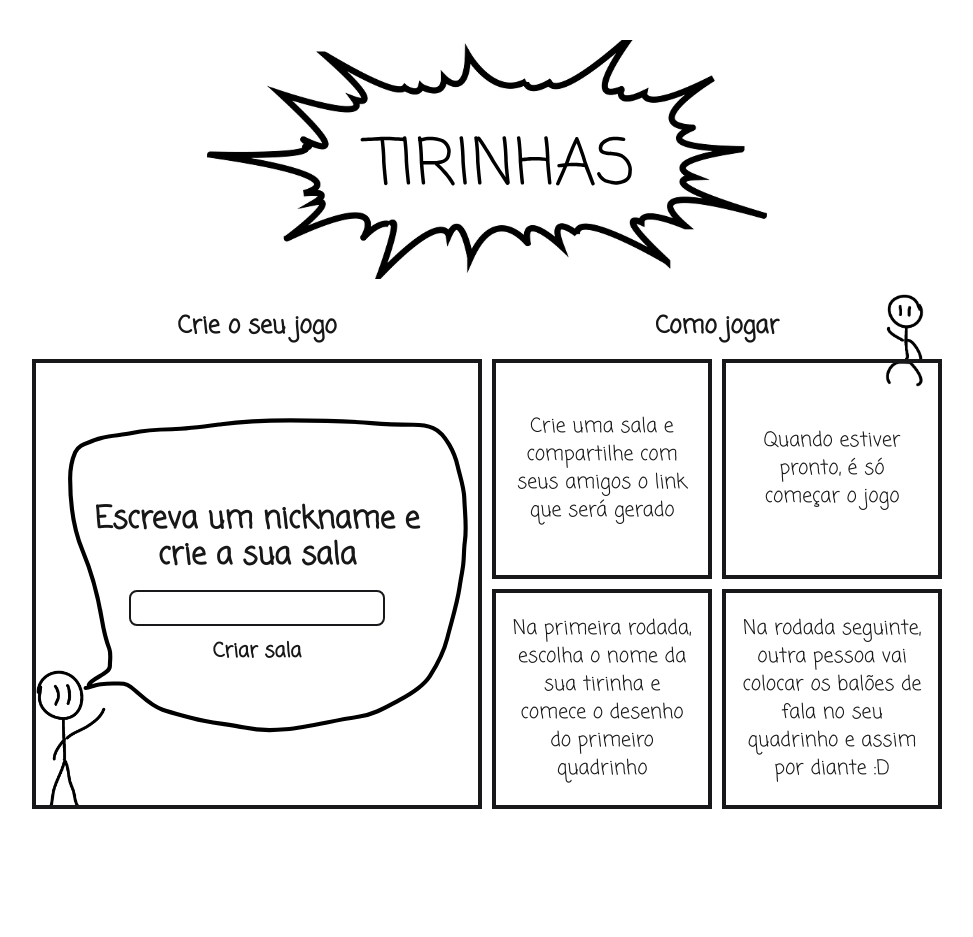
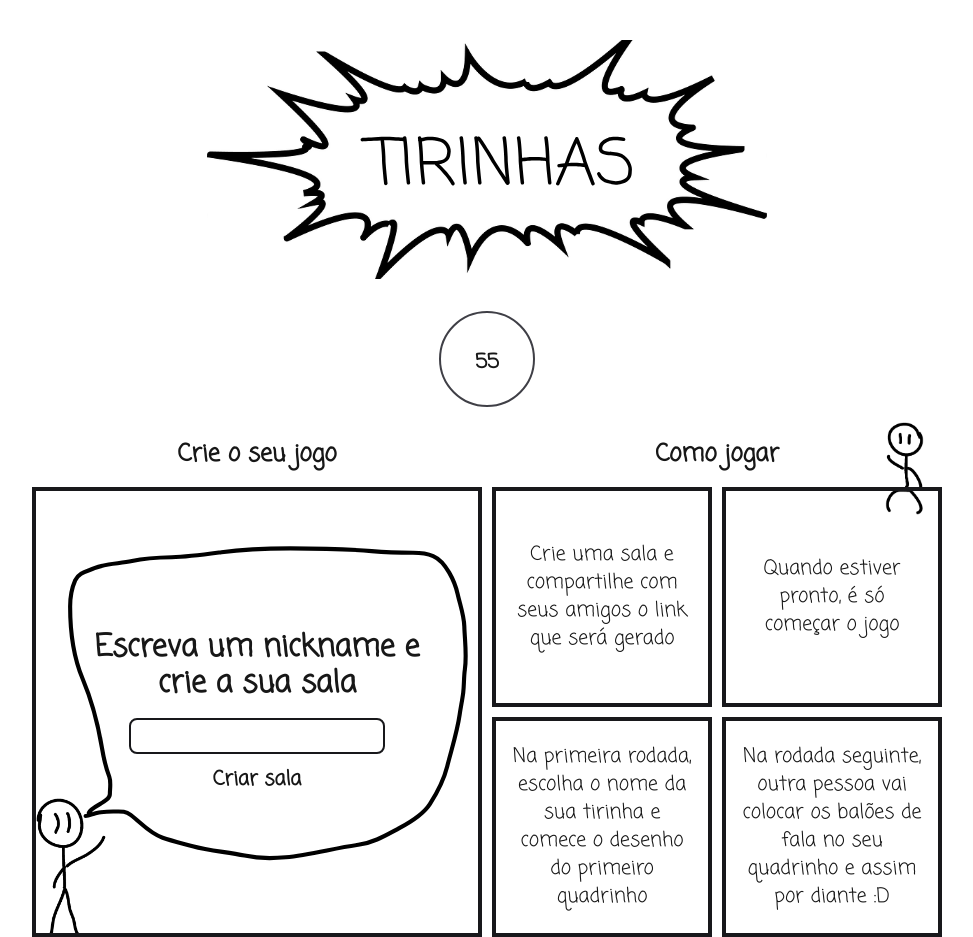
Before and after one commit to insper-tecnologias-web/projeto-3-equipe-legal-2, a Next.js app: page / in a window 1280 px wide. Shown: the whole page, without its empty margins (153-1126 px from the left). Before the commit the page ends 809 px from the top, so only its background shows below. Built offline with nearby package versions, Linux system fonts and the light colour scheme; no server answers.

Commit message:
refatora código

```diff
--- a/src/app/page.tsx
+++ b/src/app/page.tsx
@@ -1,3 +1,4 @@
+import { Clock } from '@/components/clock';
 import { Form } from '@/components/form';
 import Image from 'next/image';
 
@@ -11,6 +12,7 @@ export default function Home() {
         height={240}
         className="mt-10"
       />
+      <Clock />
       <main className="flex gap-[10px]">
         <div className="flex flex-col items-center gap-4">
           <h1 className="text-2xl font-semibold">Crie o seu jogo</h1>
--- a/src/components/clock.tsx
+++ b/src/components/clock.tsx
@@ -8,14 +8,19 @@ export function Clock() {
   const [time, setTime] = useState(60);
 
   useEffect(() => {
-    setInterval(() => {
-      setTime((time) => time - 1);
+    const timerId = setInterval(() => {
+      setTime((prevTime) => Math.max(prevTime - 1, 0));
     }, 1000);
 
-    setTimeout(() => {
-      router.push('/');
-    }, 10000);
-  }, []);
+    const redirectTimeout = setTimeout(() => {
+      router.push('/mudar');
+    }, 60000);
+
+    return () => {
+      clearInterval(timerId);
+      clearTimeout(redirectTimeout);
+    };
+  }, [router]);
 
   return (
     <div className="font-semibold pt-9 text-xl text-center border-2 border-zinc-700 min-w-[6rem] min-h-[6rem] rounded-full">
```
